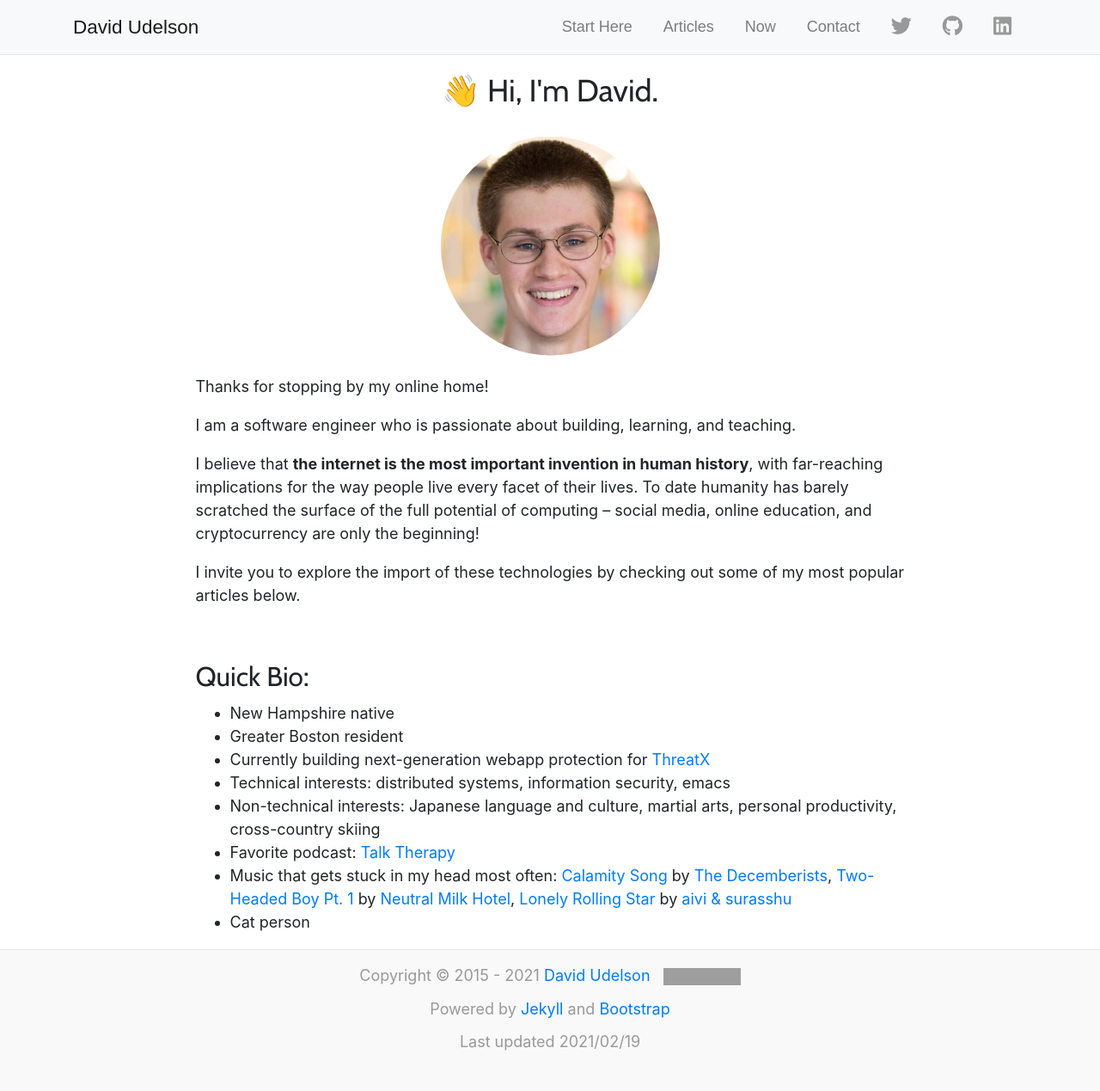
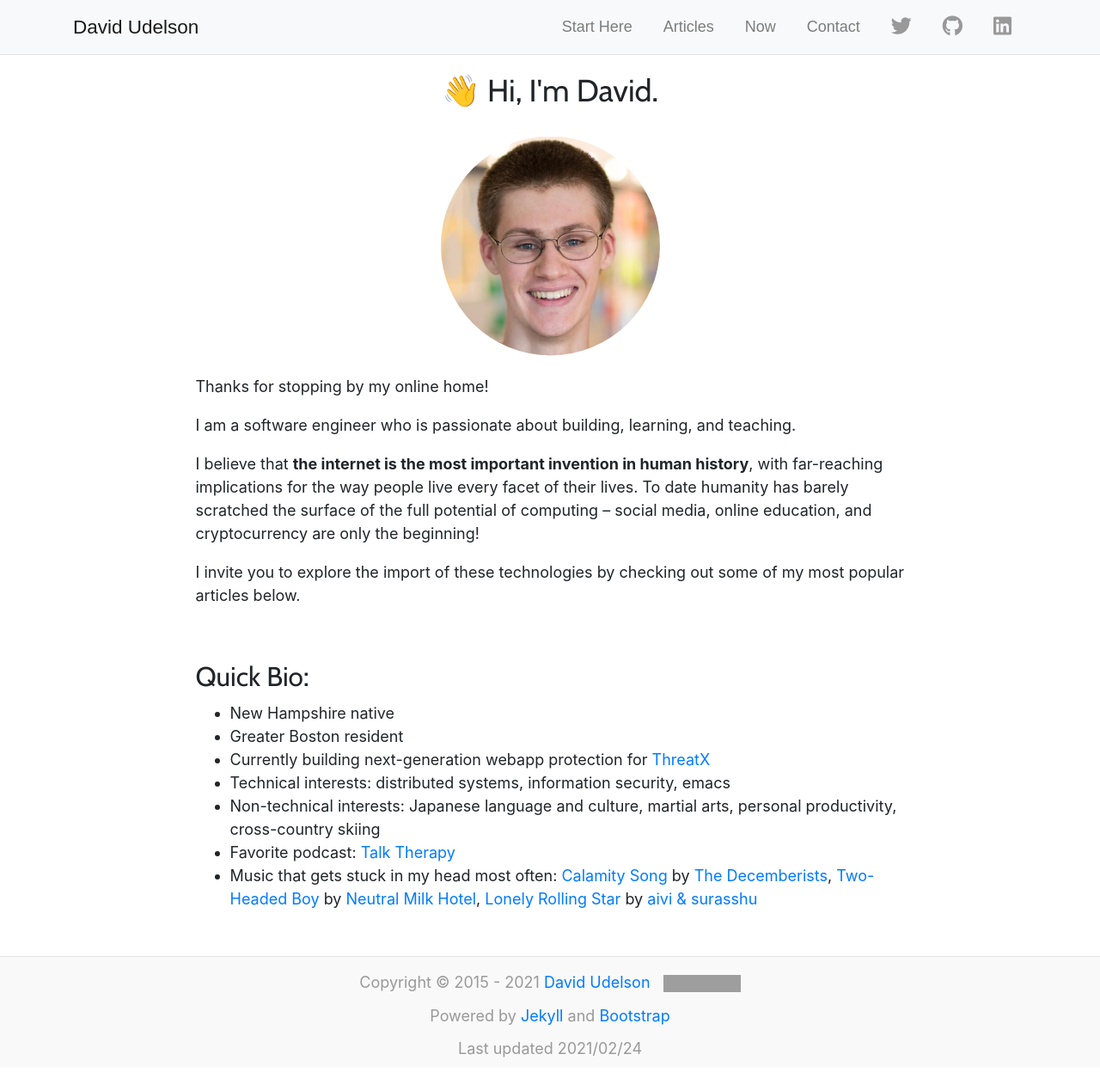
Before and after one commit to dudelson/website, a Jekyll site: the page built from src/index.md, in a window 1280 px wide. Shown: the whole page at 86% size. Built offline with Jekyll 4.4.1, drawn with Linux system fonts in a browser that asks for light colours; nearby versions of some CDN libraries; after the commit the page ends 1242 px from its top, so only the background shows below that; grey boxes are pictures that could not be loaded.

Commit message:
small tweaks to landing page and blog post layout

```diff
--- a/src/_includes/footer.html
+++ b/src/_includes/footer.html
@@ -8,7 +8,7 @@
         <a href="https://github.com/jekyll/jekyll">Jekyll</a> and
         <a href="https://getbootstrap.com/">Bootstrap</a>
     </p>
-    <p>Last updated 2021/02/19</p>
+    <p>Last updated 2021/02/24</p>
     <!-- <p id="footer-social-links">
          <a href="{{ site.contact.twitter }}">
          <span class="px-2 fab fa-lg fa-twitter"></span>
--- a/src/_layouts/post.html
+++ b/src/_layouts/post.html
@@ -2,7 +2,7 @@
 layout: default
 ---
 <div class="row">
-    <div id="col-xs-12 col-sm-12 col-md-8">
+    <div id="col-xs-10 col-sm-10 col-md-8">
         <div id="post-header">
             <h1>{{ page.title }}</h1>
             <time>{{ page.date | date: "%B %-d, %Y" }}</time><br/>
--- a/src/index.md
+++ b/src/index.md
@@ -27,9 +27,7 @@
   productivity, cross-country skiing
 - Favorite podcast: [Talk Therapy](https://every.to/talk-therapy)
 - Music that gets stuck in my head most often: [Calamity Song](https://www.youtube.com/watch?v=xJpfK7l404I) by [The
-  Decemberists](http://www.decemberists.com/), [Two-Headed Boy Pt.
-  1](https://www.youtube.com/watch?v=TudLjZ_4VhU) by [Neutral Milk Hotel](https://walkingwallofwords.com/),
+  Decemberists](http://www.decemberists.com/), [Two-Headed Boy](https://www.youtube.com/watch?v=TudLjZ_4VhU) by [Neutral Milk Hotel](https://walkingwallofwords.com/),
   [Lonely Rolling
   Star](https://aivi-surasshu.bandcamp.com/track/lonely-rolling-star-missing-you)
   by [aivi & surasshu](http://aivisura.com/)
-- Cat person
--- a/src/static/css/styles.css
+++ b/src/static/css/styles.css
@@ -20,6 +20,11 @@
 /*     min-height: 100%; */
 /*     position: relative; */
 /* } */
+
+/* this prevents code blocks with long lines from causing the page to overflow */
+pre {
+    overflow: scroll;
+}
 
 #navbar {
     font-family: sans-serif;
@@ -44,7 +49,7 @@
     position:absolute;
     bottom: 0;
     width: 100%;
-    height: 165px;   /* Height of the footer */
+    height: 130px;   /* Height of the footer */
     overflow: hidden; /* necessary??? */
     padding: 20px 0;
     color: #999;
```
